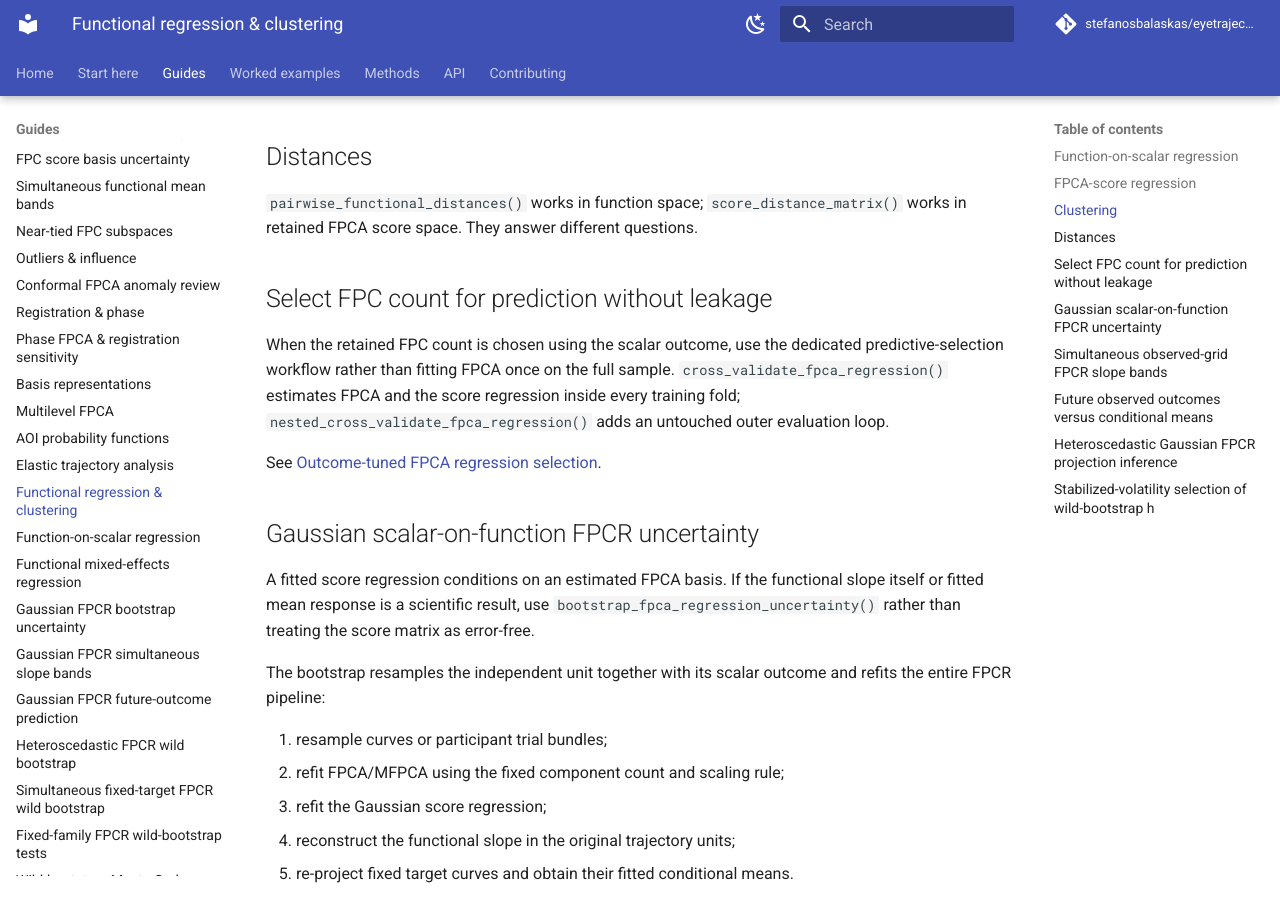
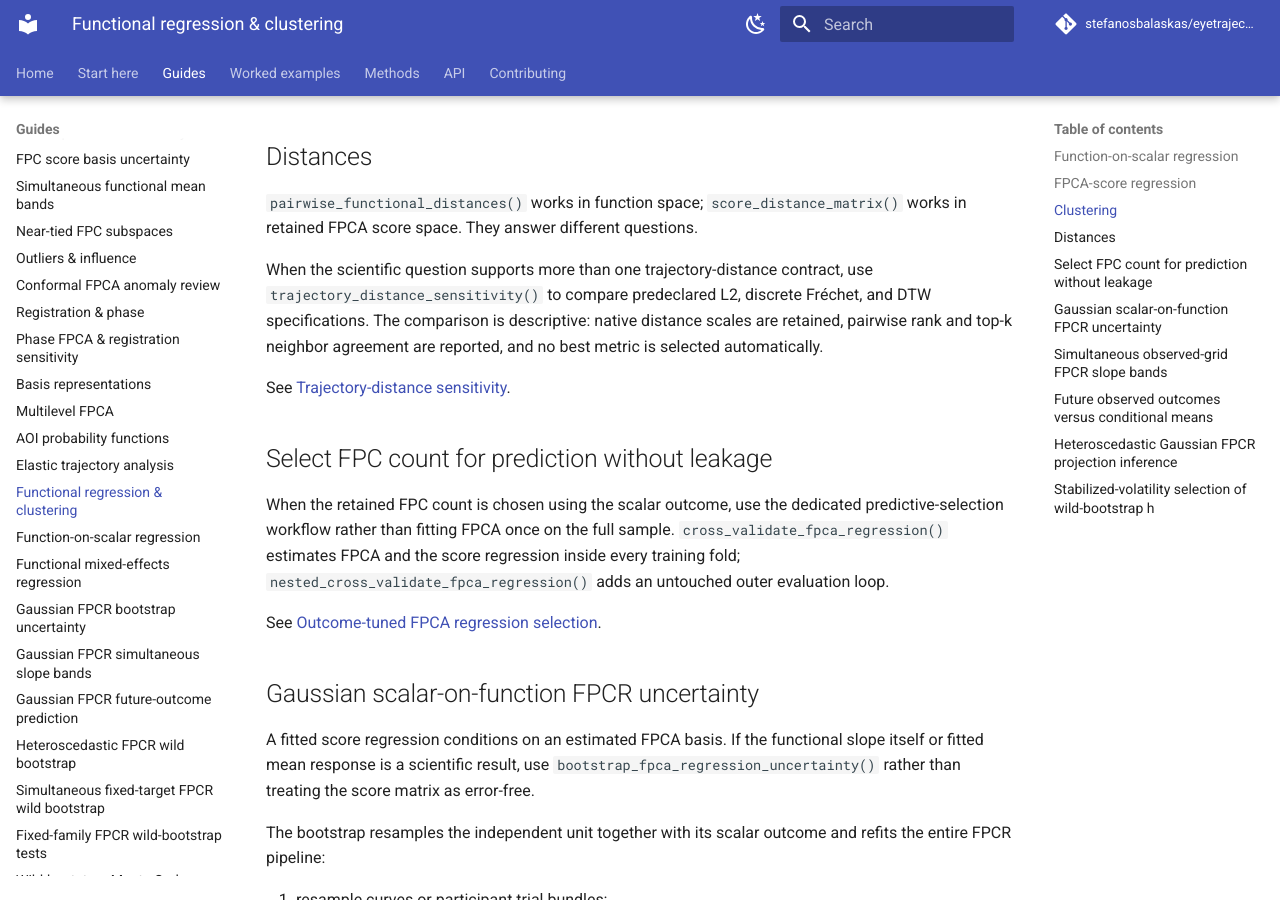
Before and after one commit to stefanosbalaskas/eyetrajectoriespy, an MkDocs documentation site: the page built from docs/guides/downstream.md, in a window 1280 px wide and 900 px high, scrolled down 1066 px. Built offline with MkDocs 1.6.1 and Material for MkDocs 9.7.7, drawn with Linux system fonts in a browser that asks for light colours; comment, search, counter and statistics services are not loaded.

Commit message:
Connect downstream guide to distance robustness

```diff
--- a/docs/guides/downstream.md
+++ b/docs/guides/downstream.md
@@ -38,6 +38,14 @@ Report the retained component count because the downstream model depends on that
 ## Distances
 
 `pairwise_functional_distances()` works in function space; `score_distance_matrix()` works in retained FPCA score space. They answer different questions.
+
+When the scientific question supports more than one trajectory-distance
+contract, use `trajectory_distance_sensitivity()` to compare predeclared L2,
+discrete Fréchet, and DTW specifications. The comparison is descriptive:
+native distance scales are retained, pairwise rank and top-k neighbor agreement
+are reported, and no best metric is selected automatically.
+
+See [Trajectory-distance sensitivity](../methods/trajectory-distance-sensitivity.md).
 
 
 ## Select FPC count for prediction without leakage
```
